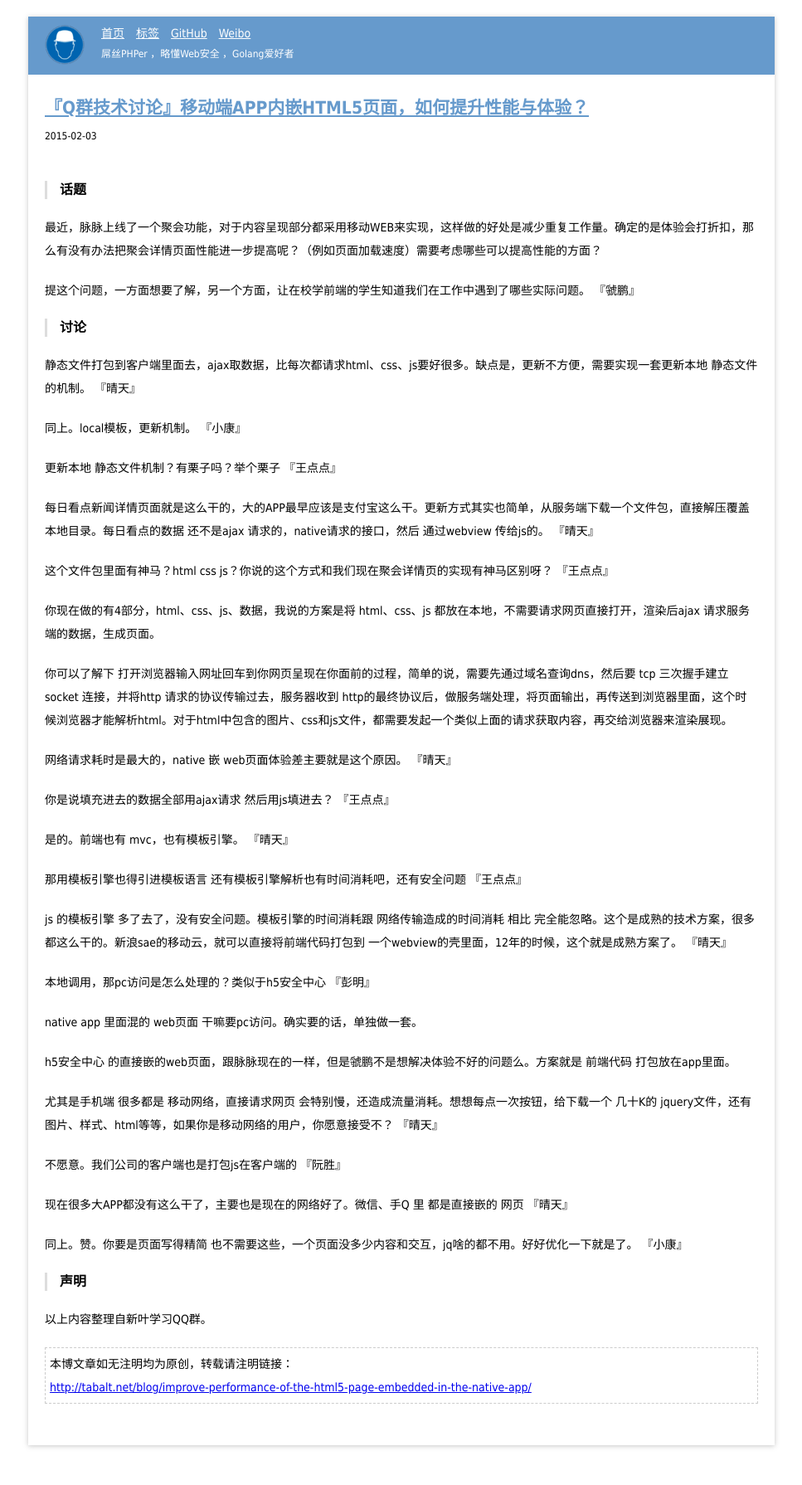
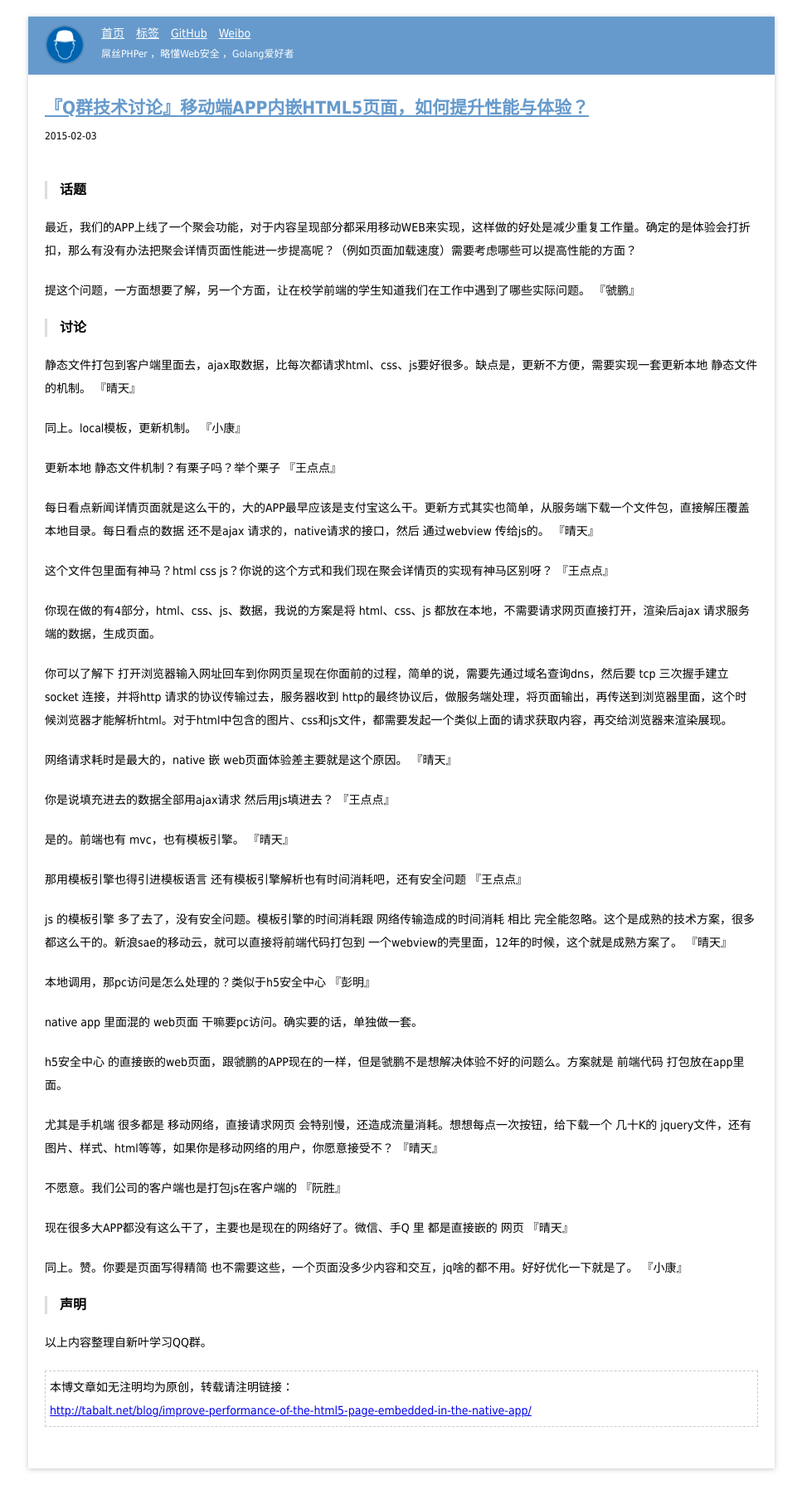
Before and after one commit to tabalt/tabalt.github.io, a Jekyll site: the page built from _posts/solutions/2015-02-03-improve-performance-of-the-html5-page-embedded-in-the-native-app.md, in a window 1280 px wide. Shown: the whole page at 83% size, without its empty margins (156-1123 px from the left). Built offline with Jekyll 4.4.1, drawn with Linux system fonts in a browser that asks for light colours; Markdown is read by kramdown in place of the engine named in the settings; comment, search, counter and statistics services are not loaded; before the commit the page ends 1762 px from its top, so only the background shows below that.

Commit message:
update blog

```diff
--- a/_posts/solutions/2015-02-03-improve-performance-of-the-html5-page-embedded-in-the-native-app.md
+++ b/_posts/solutions/2015-02-03-improve-performance-of-the-html5-page-embedded-in-the-native-app.md
@@ -14,7 +14,7 @@ description: 移动端APP内嵌HTML5页面，可以减少工作量，提高开
 
 ### 话题
 
-最近，脉脉上线了一个聚会功能，对于内容呈现部分都采用移动WEB来实现，这样做的好处是减少重复工作量。确定的是体验会打折扣，那么有没有办法把聚会详情页面性能进一步提高呢？（例如页面加载速度）需要考虑哪些可以提高性能的方面？
+最近，我们的APP上线了一个聚会功能，对于内容呈现部分都采用移动WEB来实现，这样做的好处是减少重复工作量。确定的是体验会打折扣，那么有没有办法把聚会详情页面性能进一步提高呢？（例如页面加载速度）需要考虑哪些可以提高性能的方面？
 
 提这个问题，一方面想要了解，另一个方面，让在校学前端的学生知道我们在工作中遇到了哪些实际问题。
 『虢鹏』
@@ -62,7 +62,7 @@ js 的模板引擎 多了去了，没有安全问题。模板引擎的时间消
 
 native app 里面混的 web页面 干嘛要pc访问。确实要的话，单独做一套。
 
-h5安全中心 的直接嵌的web页面，跟脉脉现在的一样，但是虢鹏不是想解决体验不好的问题么。方案就是 前端代码 打包放在app里面。
+h5安全中心 的直接嵌的web页面，跟虢鹏的APP现在的一样，但是虢鹏不是想解决体验不好的问题么。方案就是 前端代码 打包放在app里面。
 
 尤其是手机端 很多都是 移动网络，直接请求网页 会特别慢，还造成流量消耗。想想每点一次按钮，给下载一个 几十K的 jquery文件，还有图片、样式、html等等，如果你是移动网络的用户，你愿意接受不？
 『晴天』
```
